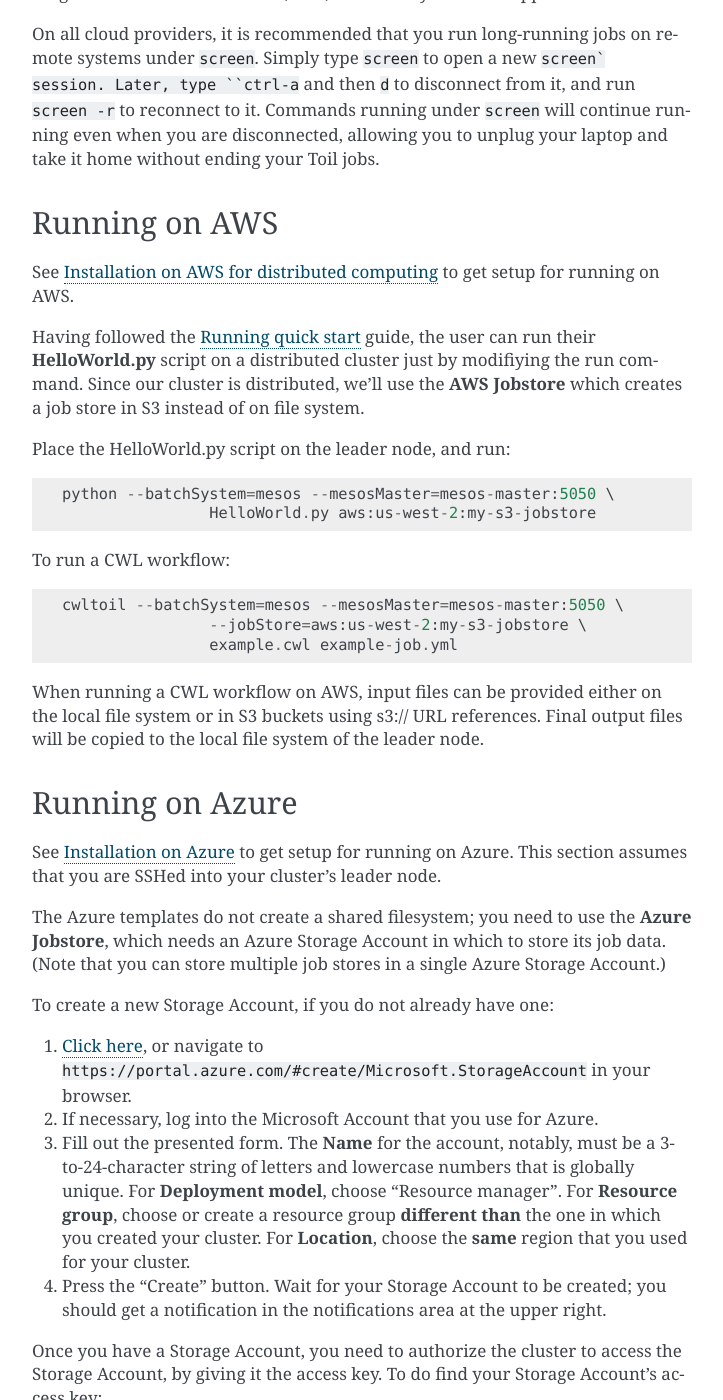
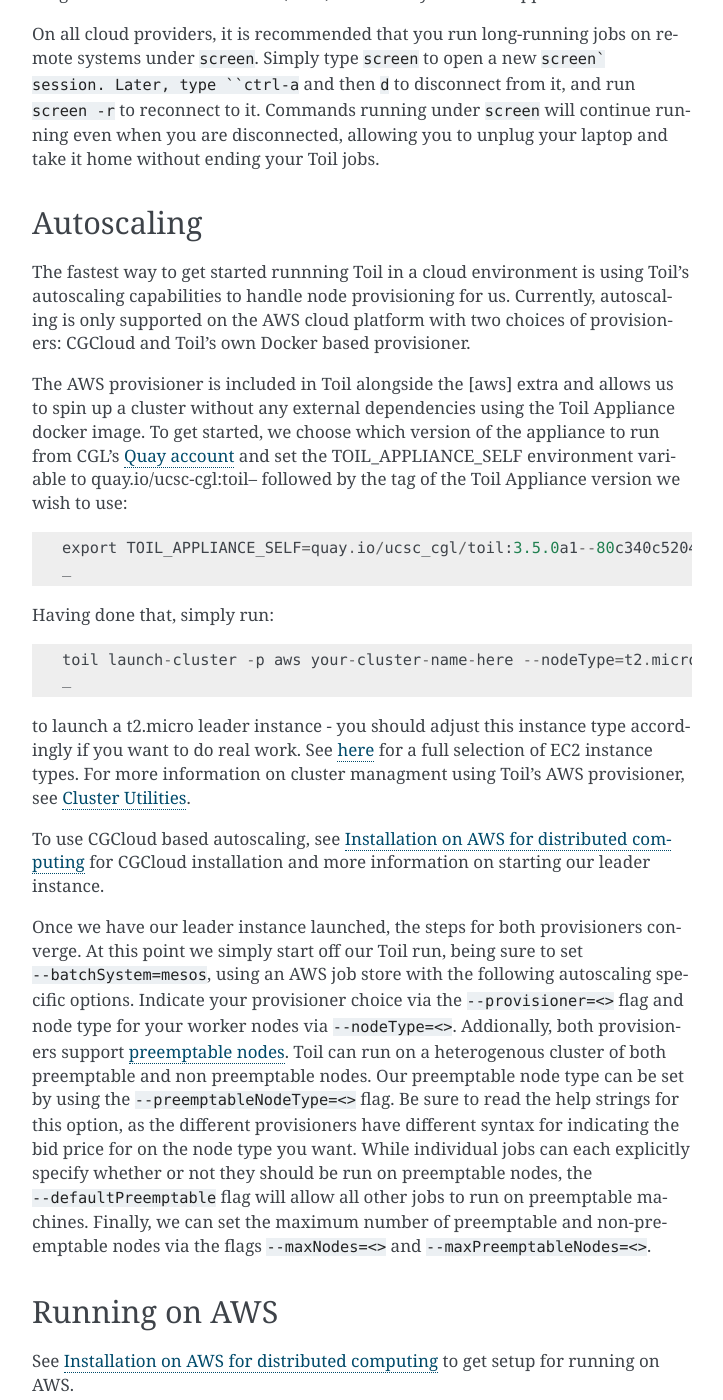
Before and after one commit to DataBiosphere/toil, a Sphinx documentation site: the page built from docs/running.rst, in a window 1280 px wide and 1400 px high, scrolled down 6860 px. Shown: the whole window, without its empty margins (388-1111 px from the left). Built offline with Sphinx 7.4.7, drawn with Linux system fonts in a browser that asks for light colours; the version number is read from the project's files by our own code.

Commit message:
Document autoscaling (resolves #1225)

```diff
--- a/docs/installation.rst
+++ b/docs/installation.rst
@@ -231,8 +231,9 @@ Cloud installation
 
 Installation on AWS for distributed computing
 ---------------------------------------------
-We use CGCloud_ to provision instances and clusters in AWS. Thorough documentation of CGCloud_ can be found
-in the CGCloud-core_ and CGCloud-toil_ documentation. Brief steps will be provided to those
+We use CGCloud_ and the Toil AWS provisioner to provision instances and clusters in AWS. Thorough documentation
+of CGCloud_ can be found in the CGCloud-core_ and CGCloud-toil_ documentation. More information on the AWS provisioner
+can be found in the :ref:`Autoscaling` section. Brief steps will be provided to those
 interested in using CGCloud_ for provisioning.
 
 .. _CGCloud: https://github.com/BD2KGenomics/cgcloud/
--- a/docs/running.rst
+++ b/docs/running.rst
@@ -317,6 +317,46 @@ There are several recommended ways to run Toil jobs in the cloud. Of these, runn
 
 On all cloud providers, it is recommended that you run long-running jobs on remote systems under ``screen``. Simply type ``screen`` to open a new ``screen` session. Later, type ``ctrl-a`` and then ``d`` to disconnect from it, and run ``screen -r`` to reconnect to it. Commands running under ``screen`` will continue running even when you are disconnected, allowing you to unplug your laptop and take it home without ending your Toil jobs.
 
+.. _Autoscaling:
+
+Autoscaling
+-----------
+The fastest way to get started runnning Toil in a cloud environment is using Toil's autoscaling capabilities to
+handle node provisioning for us. Currently, autoscaling is only supported on the AWS cloud platform with two choices
+of provisioners: CGCloud and Toil's own Docker based provisioner.
+
+The AWS provisioner is included in Toil alongside the [aws] extra and allows us to spin up a cluster without any external dependencies
+using the Toil Appliance docker image. To get started, we choose which version of the appliance to run from CGL's
+`Quay account <https://quay.io/repository/ucsc_cgl/toil-leader?tab=tags>`_ and set the TOIL_APPLIANCE_SELF environment
+variable to quay.io/ucsc-cgl:toil-- followed by the tag of the Toil Appliance version we wish to use::
+
+    export TOIL_APPLIANCE_SELF=quay.io/ucsc_cgl/toil:3.5.0a1--80c340c5204bde016440e78e84350e3c13bd1801
+    _
+
+Having done that, simply run::
+
+    toil launch-cluster -p aws your-cluster-name-here --nodeType=t2.micro --keyPairName=your-AWS-key-pair-name
+    _
+
+to launch a t2.micro leader instance - you should adjust this instance type accordingly if you want to do real work.
+See `here <https://aws.amazon.com/ec2/instance-types/>`_ for a full selection of EC2 instance types. For more information on
+cluster managment using Toil's AWS provisioner, see :ref:`clusterRef`.
+
+To use CGCloud based autoscaling, see :ref:`installationAWS` for CGCloud installation and more information on
+starting our leader instance.
+
+Once we have our leader instance launched, the steps for both provisioners converge. At this point we simply
+start off our Toil run, being sure to set ``--batchSystem=mesos``, using an AWS job store with the following
+autoscaling specific options. Indicate your provisioner choice via the ``--provisioner=<>`` flag and
+node type for your worker nodes via ``--nodeType=<>``. Addionally, both provisioners
+support `preemptable nodes <https://aws.amazon.com/ec2/spot/>`_. Toil can run on a heterogenous cluster of
+both preemptable and non preemptable nodes. Our preemptable node type can be set by using
+the ``--preemptableNodeType=<>`` flag. Be sure to read the help strings for this option, as
+the different provisioners have different syntax for indicating the bid price for on the node type you
+want. While individual jobs can each explicitly specify whether or not they should be run on
+preemptable nodes, the ``--defaultPreemptable`` flag will allow all other jobs to run on preemptable machines.
+Finally, we can set the maximum number of preemptable and non-preemptable nodes via
+the flags ``--maxNodes=<>`` and ``--maxPreemptableNodes=<>``.
 
 .. _runningAWS:
 
```
Also changed, not shown: docs/cli.rst (+7 -0 lines).
